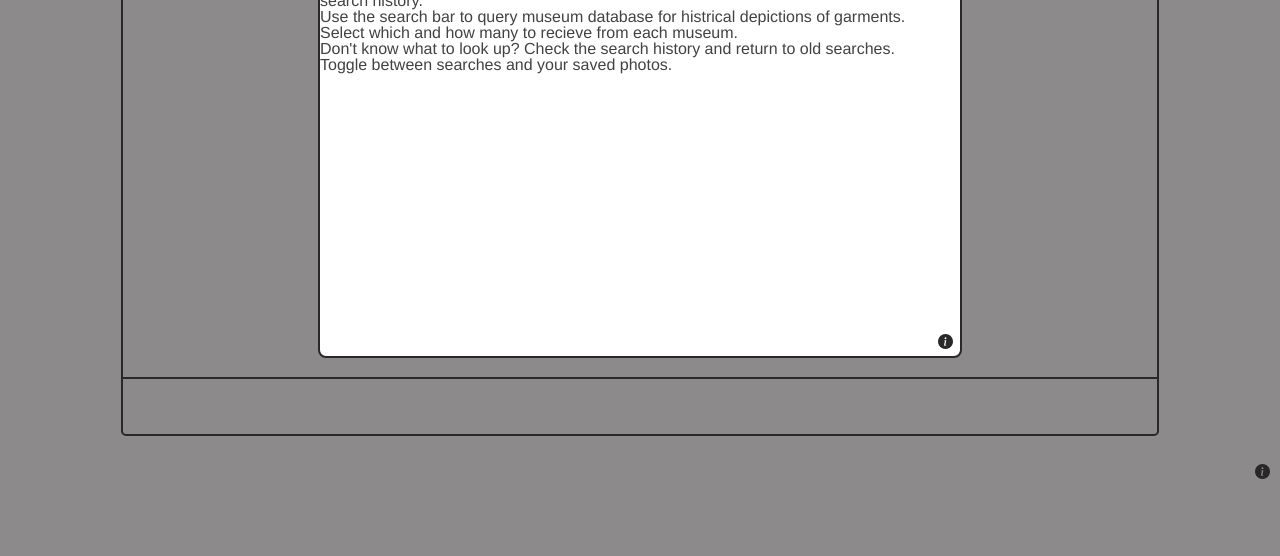
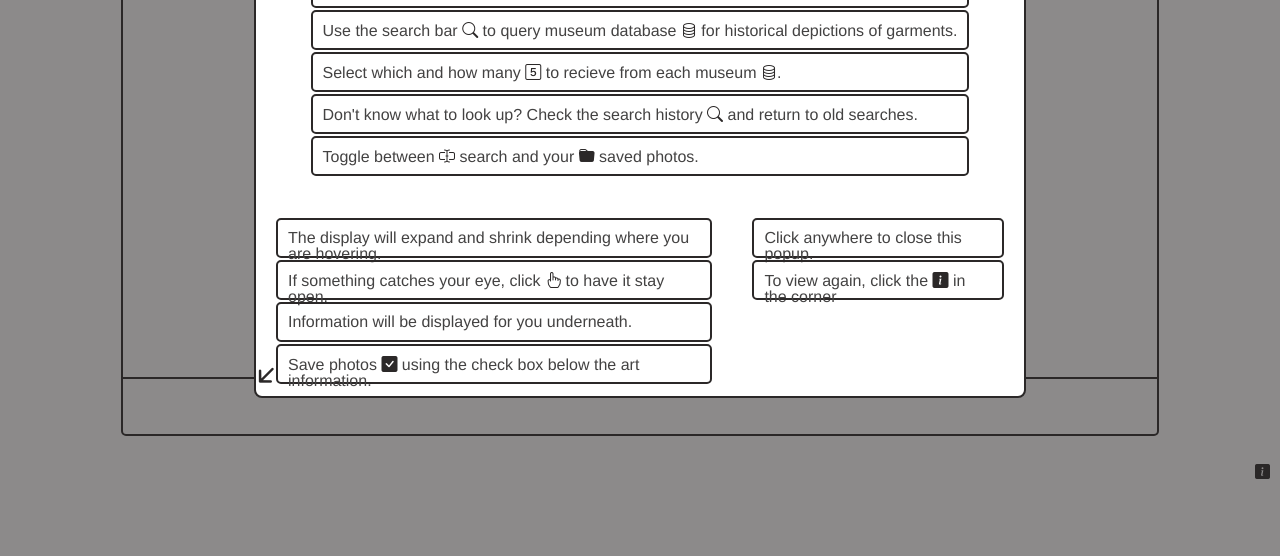
Before and after one commit to bdongo/ArtTrends, a website built with webpack: page index.html in a window 1280 px wide. Shown: the part 244-800 px from the top of the page. Built offline with nearby package versions, Linux system fonts and the light colour scheme; no server answers; a web font is replaced by a local one.

Commit message:
modal fully styled

```diff
--- a/index.html
+++ b/index.html
@@ -6,7 +6,7 @@
     <meta charset="UTF-8">
     <meta http-equiv="X-UA-Compatible" content="IE=edge">
     <meta name="viewport" content="width=device-width, initial-scale=1.0">
-    <link rel="stylesheet" href="https://cdn.jsdelivr.net/npm/bootstrap-icons@1.5.0/font/bootstrap-icons.css">
+    <link rel="stylesheet" href="https://cdn.jsdelivr.net/npm/bootstrap-icons@1.10.5/font/bootstrap-icons.css">
     <link rel="stylesheet" href="./dist/main.css">
     <script src="./dist/main.js" defer></script>
     <title>Art&Fashion</title>
@@ -17,13 +17,26 @@
 
         <div class="modal-page">
             <i class="bi bi-file-excel"></i>
-            <i class="bi bi-info-circle-fill"></i>
-            <div><i class="bi bi-arrow-90deg-up"></i>
-            <p>In the navigation bar you will find the search/saved toggle, search bar with filters and search history.</p>
-            <p>Use the search bar to query museum database for histrical depictions of garments.</p>
-            <p>Select which and how many to recieve from each museum.</p>
-            <p>Don't know what to look up? Check the search history and return to old searches.</p>
-            <p>Toggle between searches and your saved photos.</p>
+            <div class="info-div">
+            <i class="bi bi-arrow-up-short"></i>
+            <p>Above is the <span class="bi bi-input-cursor-text"></span> search/ <span class="bi bi-folder-fill"></span> saved toggle, search bar <i class="bi bi-search"></i> with filters and search history <i class="bi bi-search"></i>.</p>
+            <p>Use the search bar <i class="bi bi-search"></i> to query museum database <i class="bi bi-database"></i> for historical depictions of garments.</p>
+            <p>Select which and how many <span class="bi bi-5-square"></span> to recieve from each museum <i class="bi bi-database"></i>.</p>
+            <p>Don't know what to look up? Check the search history <i class="bi bi-search"></i> and return to old searches.</p>
+            <p>Toggle between <span class="bi bi-input-cursor-text"></span> search and your <span class="bi bi-folder-fill"></span> saved photos.</p>
+            </div>
+            <div class="modal-bottomrow">
+                <div class="info-div">
+                    <i class="bi bi-arrow-down-short"></i>
+                    <p>The display will expand and shrink depending where you are hovering.</p>
+                    <p>If something catches your eye, click <i class="bi bi-hand-index"></i> to have it stay open.</p>
+                    <p>Information will be displayed for you underneath.</p>
+                    <p>Save photos <i class="bi bi-check-square-fill"></i> using the check box below the art information.</p>
+                </div>
+                <div class="info-div">
+                    <p>Click anywhere to close this popup.</p>
+                    <p>To view again, click the <i class="bi bi-info-square-fill"></i> in the corner</p>
+                </div>
             </div>
         </div>
     </div>
@@ -201,7 +214,7 @@
     </div>
 
     <div id="page">
-        <i class="bi bi-info-circle-fill" id="info-button"></i>
+        <i class="bi bi-info-square-fill" id="info-button"></i>
         <div id="display-element">
             <div id="above-display-text">
                 <h1 id="query-title">loading...</h1>
--- a/src/index.js
+++ b/src/index.js
@@ -148,7 +148,6 @@ viewToggle.addEventListener("click", e => {
             lowerText.innerHTML = `Depictions of "saved photos" in art from Museum Open APIs.`;
             savedToggle.checked = true;
             searchToggle.checked = false;
-            view = savedPhotos;
 
             while (display.firstChild) {
                 display.removeChild(display.firstChild);
--- a/src/styles/introModal.scss
+++ b/src/styles/introModal.scss
@@ -14,9 +14,13 @@
     position: relative;
     border-radius: 8px;
     background-color: white;
-    height: 50vh;
-    width: 50vw;
+    height: 60vh;
+    width: 60vw;
     border: 2px solid rgb(43, 40, 40);
+    display: flex;
+    flex-direction: column;
+    justify-content: center;
+    align-items: center;
     .bi-arrow-90deg-up  {
         font-size: 20px;
     }
@@ -27,11 +31,37 @@
         top: 0;
         right: 0;
     }
-    .bi-info-circle-fill{
-        padding: 7px;
-        font-size: 15px;
+}
+.modal-bottomrow {
+    display: flex;
+}
+
+.info-div {
+    padding: 20px;
+    display: flex;
+    flex-wrap: wrap;
+    flex-direction: column;
+    position: relative;
+    p {
+        height: 2vh;
+        // width: 10vw;
+        padding: 10px;
+        border: 2px solid rgb(43, 40, 40);
+        border-radius: 5px;
+        margin-bottom: 2px;
+    }
+    .bi-arrow-up-short{
+        font-size: 40px;
+        // position: absolute;
+        // top: 0;
+        // left: 0;
+    }
+    .bi-arrow-down-short {
+        transform: rotate(45deg);
+        font-size: 40px;
         position: absolute;
-        bottom: 0;
-        right: 0;
+        bottom: 10px;
+        left: -10px;
+        rotate: 45;
     }
 }
```
Also changed, not shown: dist/main.css, 1 other file.
